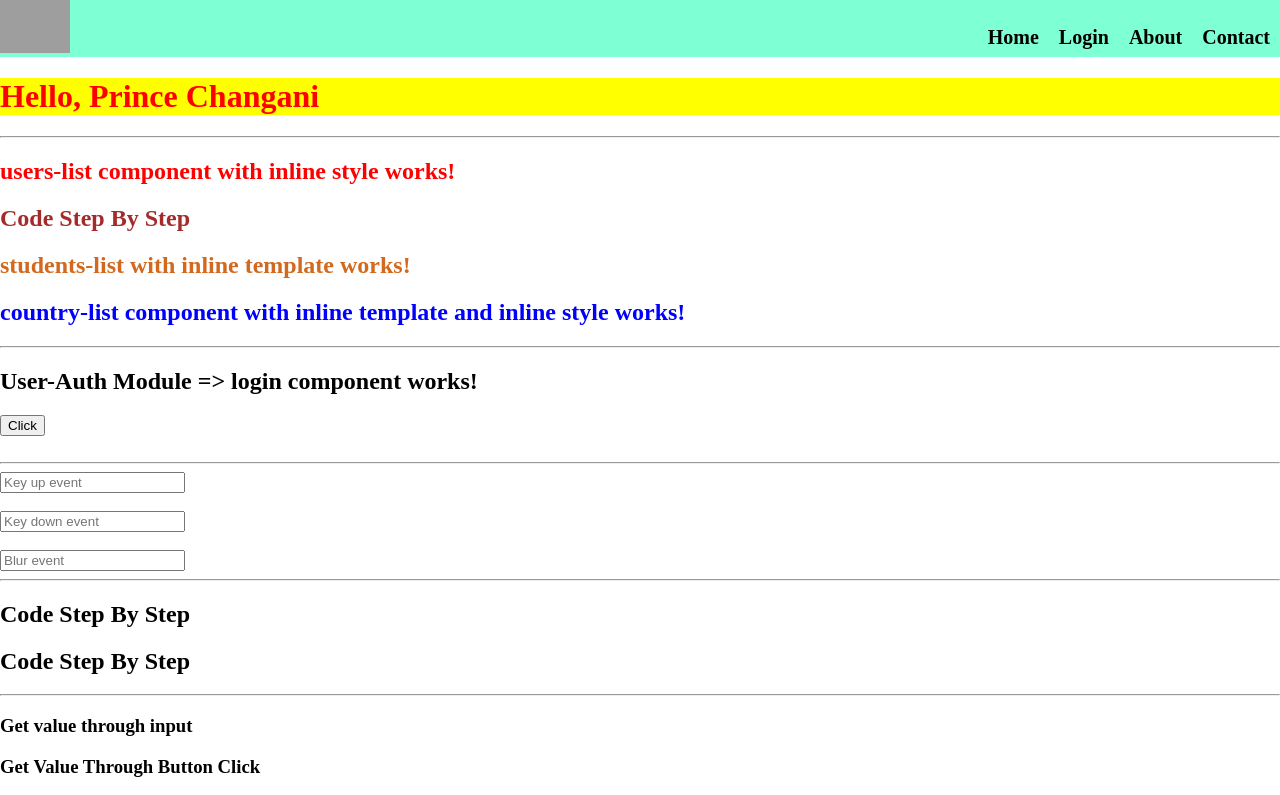
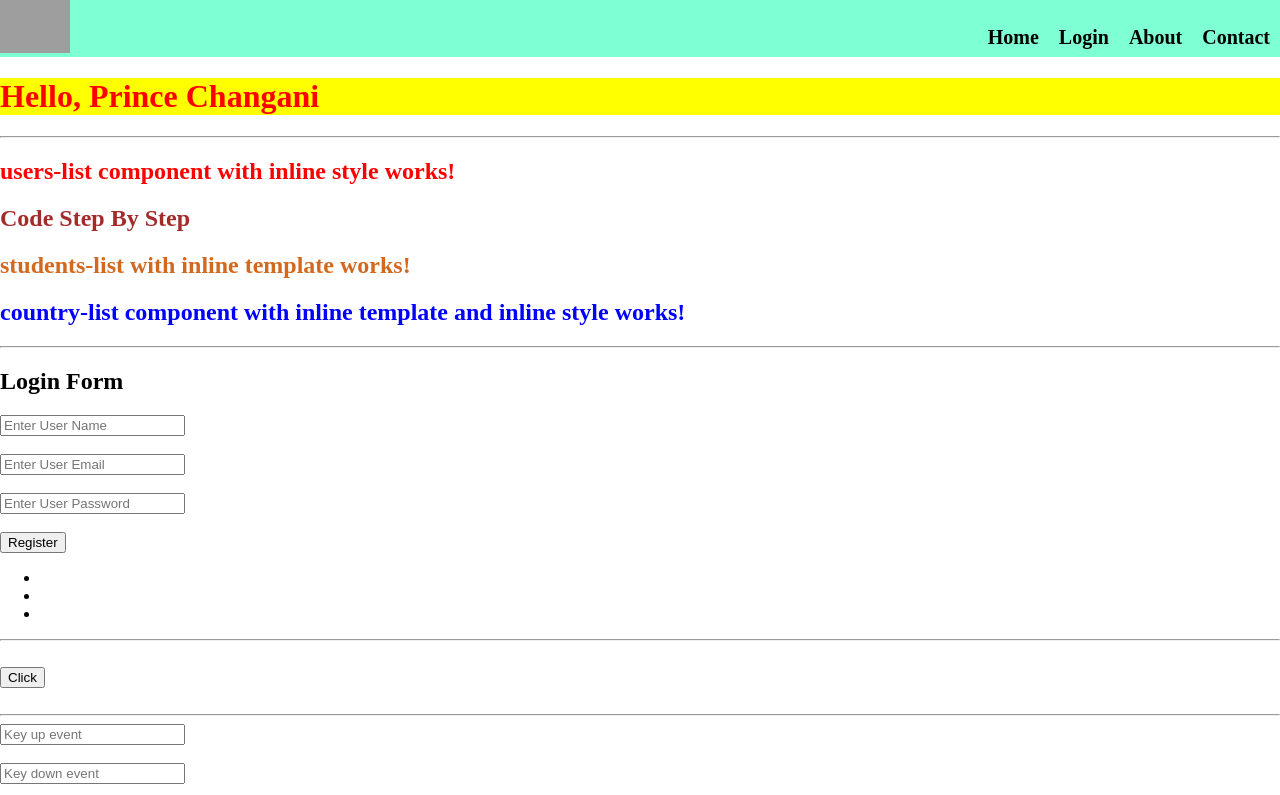
Before and after one commit to prince5638/Learning_Angular, an Angular app: page / in a window 1280 px wide. Shown: the top 795 px of the page. Built offline with nearby package versions, Linux system fonts and the light colour scheme; grey boxes are pictures that could not be loaded.

Commit message:
13) BAsic Form in angular
Signed-off-by: Prince Changani <princechangani56385638@gmail.com>

```diff
--- a/src/app/app.component.html
+++ b/src/app/app.component.html
@@ -8,7 +8,8 @@
 <hr>
 <!-- ----------------------------------------------------------------------------------------------------------------------------- -->
 <app-login></app-login>
-
+<hr>
+<br>
 <button (click)="getName('Prince','Changani')">Click</button>
 <br><br>
 <hr>
--- a/src/app/user-auth/login/login.component.html
+++ b/src/app/user-auth/login/login.component.html
@@ -1 +1,16 @@
-<h2>User-Auth Module => login component works!</h2>
+<h2>Login Form</h2>
+<form #basicForm="ngForm" (ngSubmit)="getData(basicForm.value)">
+    <input type="text" ngModel name="user" placeholder="Enter User Name">
+    <br><br>
+    <input type="text" ngModel name="email" placeholder="Enter User Email">
+    <br><br>
+    <input type="text" ngModel name="password" placeholder="Enter User Password">
+    <br><br>
+    <button>Register</button>
+</form>
+
+<ul>
+    <li>{{userData.user}}</li>
+    <li>{{userData.email}}</li>
+    <li>{{userData.password}}</li>
+</ul>
--- a/src/app/user-auth/login/login.component.ts
+++ b/src/app/user-auth/login/login.component.ts
@@ -1,4 +1,5 @@
 import { Component } from '@angular/core';
+import {NgForm} from '@angular/forms'
 
 @Component({
   selector: 'app-login',
@@ -6,5 +7,10 @@
   styleUrl: './login.component.css'
 })
 export class LoginComponent {
-
+  userData:any = {};
+  getData(data:NgForm)
+  {
+    console.warn(data)
+    this.userData = data;
+  }
 }
--- a/src/app/user-auth/user-auth.module.ts
+++ b/src/app/user-auth/user-auth.module.ts
@@ -1,6 +1,7 @@
 import { NgModule } from '@angular/core';
 import { CommonModule } from '@angular/common';
 import { LoginComponent } from './login/login.component';
+import { FormsModule } from '@angular/forms';
 
 
 
@@ -9,10 +10,12 @@
     LoginComponent
   ],
   imports: [
-    CommonModule
+    CommonModule,
+    FormsModule
   ],
   exports: [
     LoginComponent
   ]
 })
+
 export class UserAuthModule { }
```
